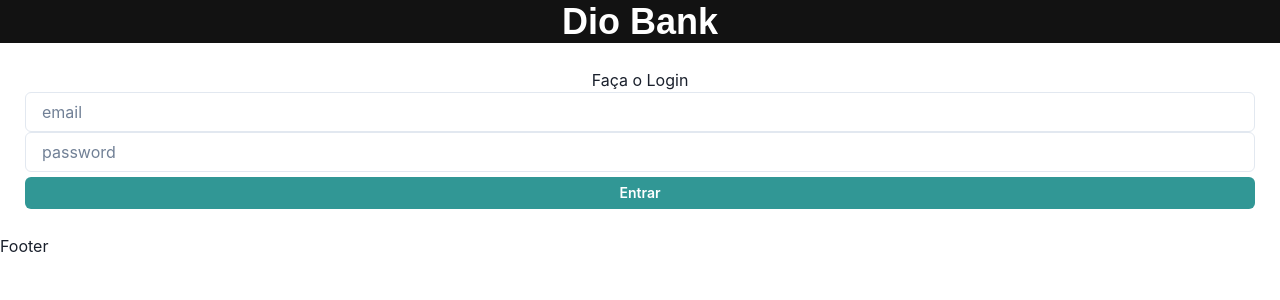
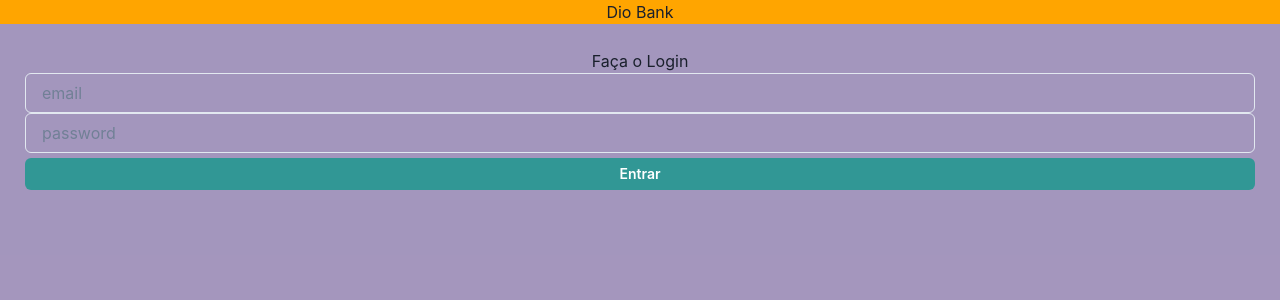
Before and after one commit to diegocar448/my-app-ts, a React (Create React App) app: page / in a window 1280 px wide. Shown: the top 300 px of the page. Built offline with nearby package versions, Linux system fonts and the light colour scheme.

Commit message:
react-route-dom

```diff
--- a/package.json
+++ b/package.json
@@ -17,6 +17,7 @@
     "framer-motion": "^7.2.1",
     "react": "^18.2.0",
     "react-dom": "^18.2.0",
+    "react-router-dom": "^6.8.2",
     "react-scripts": "5.0.1",
     "react-swal": "^4.0.0",
     "styled-components": "^5.3.5",
--- a/src/App.tsx
+++ b/src/App.tsx
@@ -1,20 +1,29 @@
-import {
-  ChakraProvider,
-  Box,
-} from '@chakra-ui/react';
-import { Card } from "./components/Card";
-import { Layout } from "./components/Layout";
+import { BrowserRouter, Route, Routes } from 'react-router-dom';
+import Home from './pages/Home';
+import Conta from './pages/Conta';
+import { ChakraProvider } from '@chakra-ui/react';
+import { Layout } from './components/Layout';
 
 
 function App() {
   return (
-    <ChakraProvider>
-      <Layout>
-        <Box padding='25px'>
-          <Card />
-        </Box>
-      </Layout>
-    </ChakraProvider>
+    //Tudo que estiver dentro do BrowserRouter terá as configurações de react-router-dom
+    <BrowserRouter>
+      <ChakraProvider>
+        <Layout>
+          <Routes>
+            <Route path='/' element={
+              <Home />
+            } />
+            <Route path='/conta' element={
+              <Conta/>
+            } />
+          </Routes>
+        </Layout>
+      </ChakraProvider>
+    </BrowserRouter>
+
+
   );
 }
 
--- a/src/components/Header/Header.tsx
+++ b/src/components/Header/Header.tsx
@@ -3,23 +3,19 @@ import {
   Box,
   Heading,
   Text,
+  Center,
 } from "@chakra-ui/react";
 
 export const Header = () => {
   return (
-    <ChakraProvider>
-      <Box backgroundColor={"#121212"}>
-        <Heading textAlign={"center"} fontFamily={"sans-serif"}>
-          <Text
-            bgGradient="linear(to-l, #ffffff, #ffffff)"
-            bgClip="text"
-            fontSize="16xl"
-            fontWeight="extrabold"
-          >
+
+      <Box backgroundColor='orange'>
+        <Center>
+          <Text fontSize='3x1'>
             Dio Bank
           </Text>
-        </Heading>
+        </Center>
       </Box>
-    </ChakraProvider>
+
   );
 };
--- a/src/components/Layout.tsx
+++ b/src/components/Layout.tsx
@@ -1,12 +1,11 @@
-import { Footer } from "./Footer"
+import { Box } from "@chakra-ui/react"
 import { Header } from "./Header/Header"
 
 export const Layout = ({ children }: any) => {
   return(
-    <>
+    <Box minHeight='100vh' backgroundColor='#4529787d'>
       <Header />
       { children }
-      <Footer />
-    </>
+    </Box>
   )
 }
--- /dev/null
+++ b/src/pages/Conta.tsx
@@ -0,0 +1,7 @@
+const Conta = () =>{
+    return (
+        <h6>Conta</h6>
+    )
+}
+
+export default Conta
--- /dev/null
+++ b/src/pages/Home.tsx
@@ -0,0 +1,12 @@
+import { Box } from "@chakra-ui/react";
+import { Card } from "../components/Card";
+
+const Home = () => {
+    return (
+        <Box padding='25px'>
+            <Card />
+        </Box>
+    )
+}
+
+export default Home;
```
Also changed, not shown: src/components/Card.tsx (+6 -5 lines), 1 other file (tests, documents, lock files or other folders).
